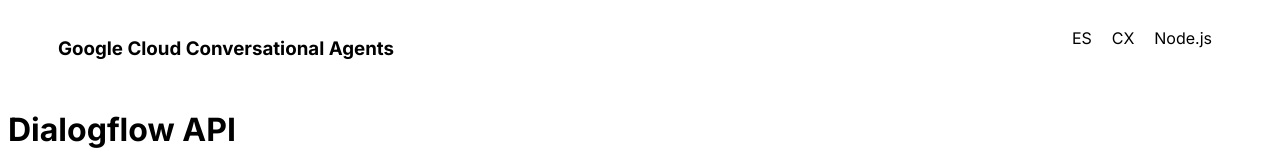
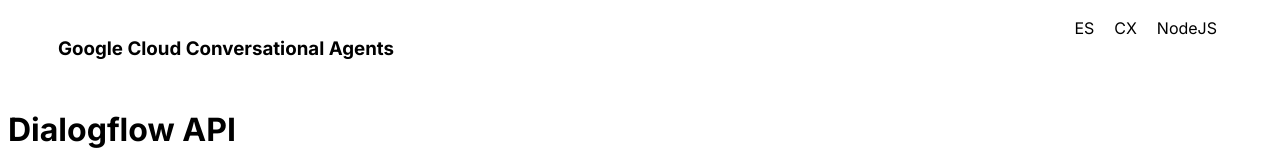
Before and after one commit to malebosambo/dialogflow-nodejs, a Next.js app: page /REST in a window 1280 px wide. Shown: the top 160 px of the page. Built offline with nearby package versions, Linux system fonts and the light colour scheme.

Commit message:
Update navigation.js

```diff
--- a/app/components/navigation.js
+++ b/app/components/navigation.js
@@ -1,14 +1,19 @@
 import Link from "next/link";
+import { useRouter } from "next/navigation";
 
 export default function Navigation() {
+  const router = useRouter();
+  const paths = ["/", "/cx", "rest-node-js"];
+  const active = "Navigation_Link Selected";
+  const inactive = "Navigation_Link";
+
   return (
     <>
-      <div className="Menu">
-        <Link href="/">ES</Link>
-        <Link href="/cx">CX</Link>
-        <Link href="/Node-js">Node.js</Link>
+      <div className="Navigation">
+        <Link href="/" className={ paths[0] == router.pathname ? active : inactive }>ES</Link>
+        <Link href="/cx" className={ paths[1] == router.pathname ? active : inactive }>CX</Link>
+        <Link href="/rest-node-js" className={ paths[2] == router.pathname ? active : inactive }>NodeJS</Link>
       </div>
-
     </>
   )
 }
```
